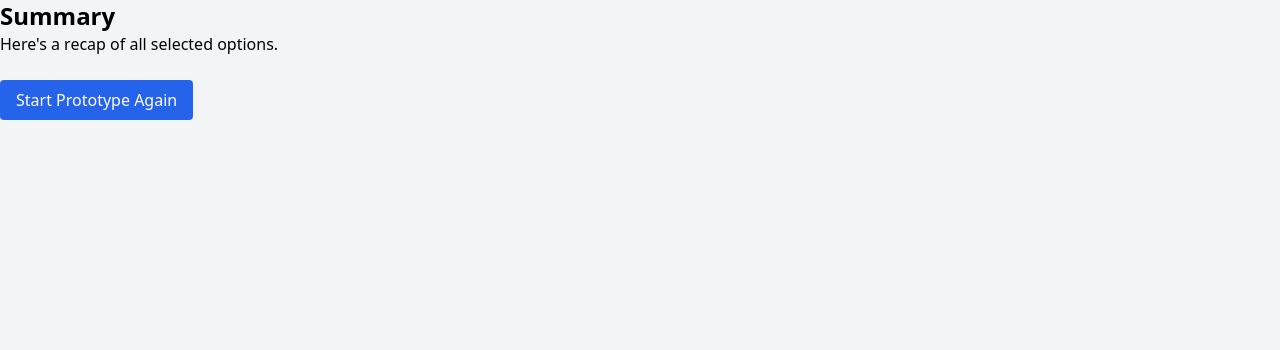
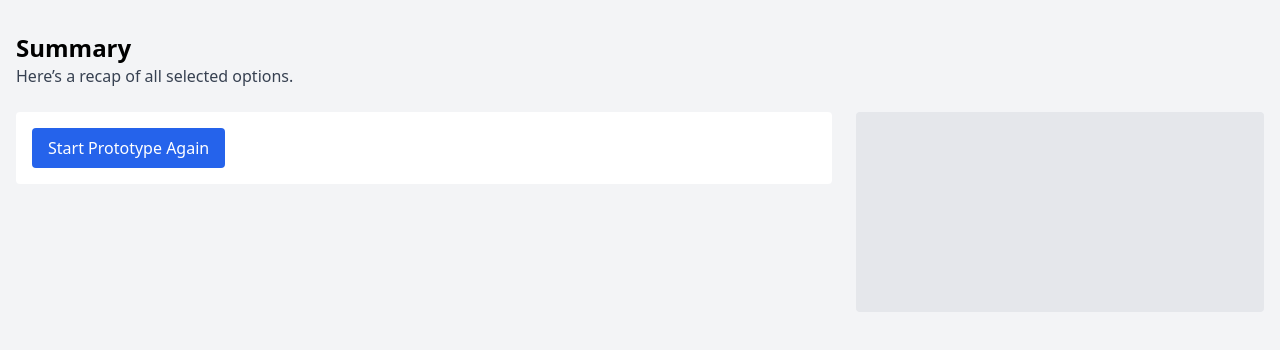
Before and after one commit to ellroberts/bi-directional-v3-public, a React (Vite) app: page /summary in a window 1280 px wide. Shown: the top 350 px of the page. Built offline with nearby package versions, Linux system fonts and the light colour scheme.

Commit message:
all pages has base structure in place now

```diff
--- a/src/pages/Summary.jsx
+++ b/src/pages/Summary.jsx
@@ -1,15 +1,21 @@
-import React from "react";
+import React, { useState } from "react";
 import { useNavigate } from "react-router-dom";
+import PageWrapper from "../components/PageWrapper";
 import TwoColumnLayout from "../components/TwoColumnLayout";
 
 export default function Summary() {
   const navigate = useNavigate();
+  const [customerType, setCustomerType] = useState("");
+  const [dropdownOpen, setDropdownOpen] = useState(false);
+
+  const customerOptions = [
+    { value: "csp", label: "CSP Customer" },
+    { value: "indirect", label: "Indirect Customer" },
+    { value: "direct", label: "Direct Customer" },
+  ];
 
   const leftContent = (
-    <>
-      <h2 className="text-2xl font-bold">Summary</h2>
-      <p>Here's a recap of all selected options.</p>
-      <div className="pt-6">
+    <div className="bg-white p-4 rounded space-y-4 w-full">
       <button
         onClick={() => navigate("/cloud-customer")}
         className="bg-blue-600 text-white px-4 py-2 rounded"
@@ -17,8 +23,24 @@ export default function Summary() {
         Start Prototype Again
       </button>
     </div>
-    </>
   );
 
-  return <TwoColumnLayout leftContent={leftContent} rightContent={<div />} />;
+  const rightContent = (
+    <div className="bg-gray-200 p-4 rounded min-h-[200px]">
+      {/* Optional helper or summary panel */}
+    </div>
+  );
+
+  return (
+    <PageWrapper>
+      <div>
+        <h2 className="text-2xl font-bold">Summary</h2>
+        <p className="text-gray-700">Here’s a recap of all selected options.</p>
+      </div>
+
+      {/* Stepper removed from this page */}
+
+      <TwoColumnLayout leftContent={leftContent} rightContent={rightContent} />
+    </PageWrapper>
+  );
 }
```
Lines whose indentation alone changed are shown as unchanged.
